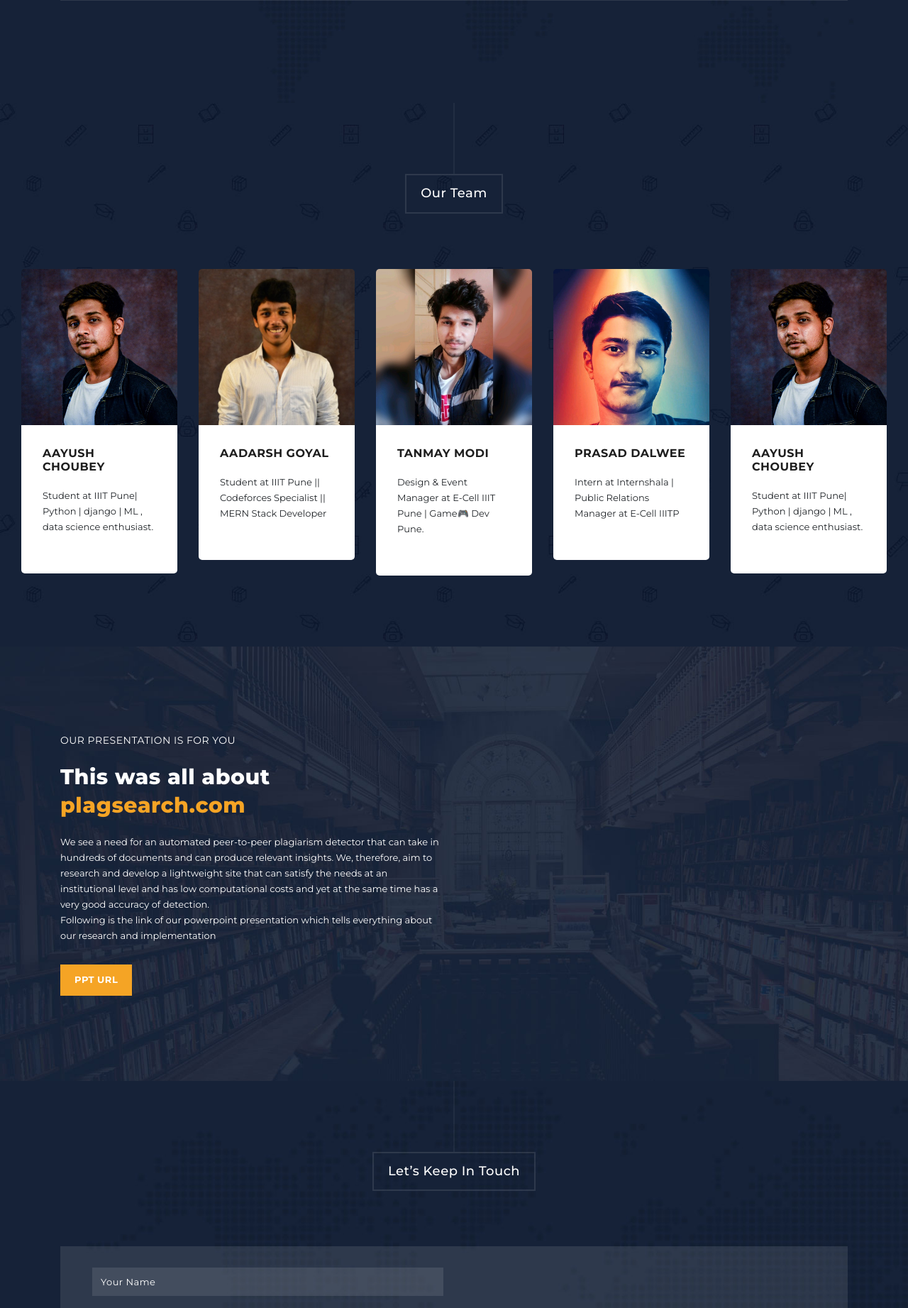
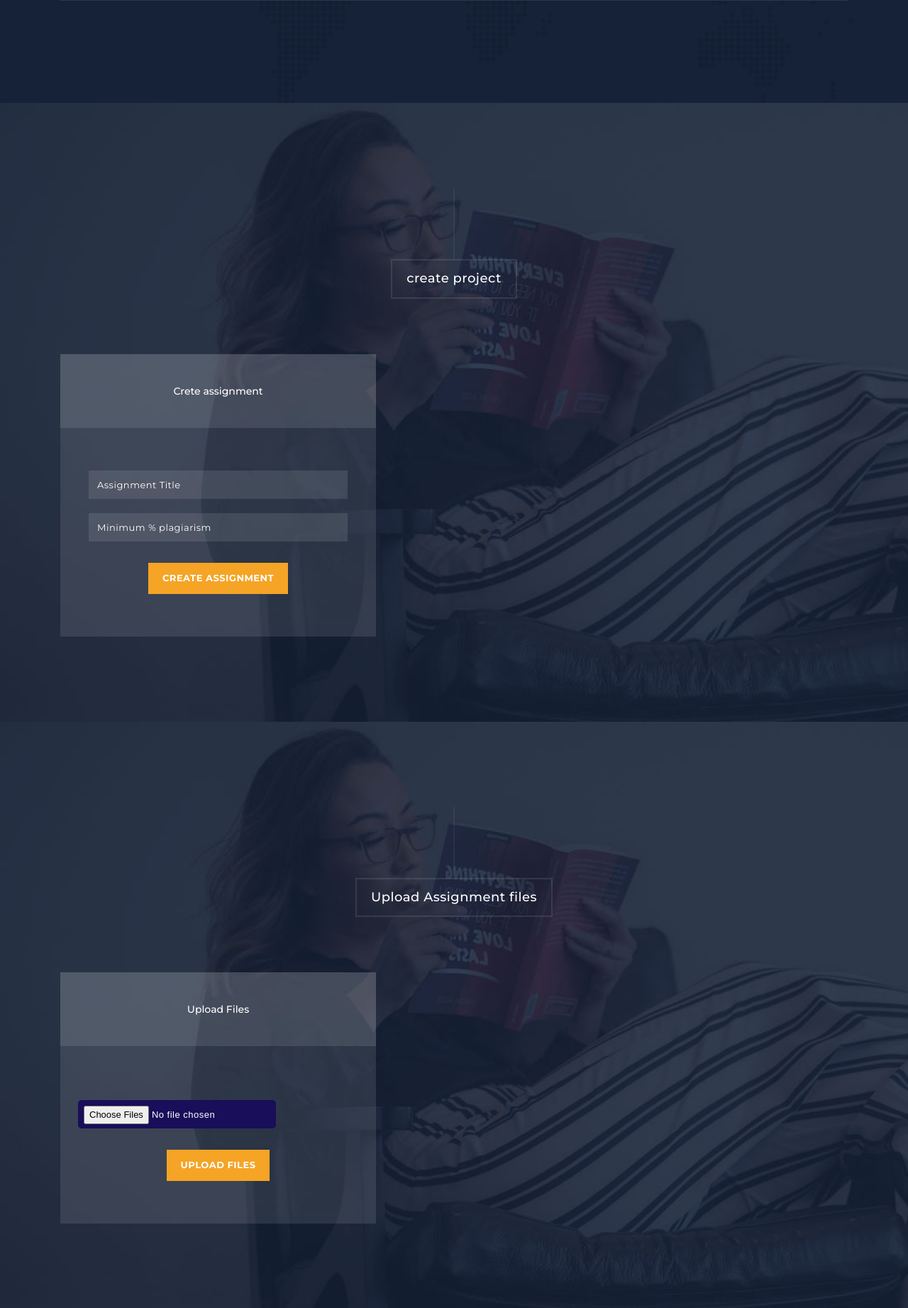
Before and after one commit to Aayush1720/plagDetector, a Django app: page / in a window 1280 px wide. Shown: the part 2837-4680 px from the top of the page at 71% size. Run offline with Django 3.2, Linux system fonts and the light colour scheme; some libraries are stand-ins or nearby versions.

Commit message:
Update home.html

```diff
--- a/templates/plagDetector/home.html
+++ b/templates/plagDetector/home.html
@@ -5,10 +5,7 @@
 
 
 <!-- ***** Main Banner Area Start ***** -->
-  <section class="section main-banner" id="top" data-section="section1"
-
-
-  >
+<section class="section main-banner" id="top" data-section="section1">
   <video autoplay muted loop id="bg-video">
     <source src="static/assets/images/yellow_nodes.mp4" type="video/mp4" />
   </video>
@@ -40,8 +37,10 @@
               <h4><i class="fa fa-pencil"></i>Easy to use</h4>
             </div>
             <div class="content-hide">
-                <p>We provide an aesthetic interface which is easy to use. All you have to do is upload all your files and let the website do the magic.</p>
-                <p class="hidden-sm">Curabitur id eros vehicula, tincidunt libero eu, lobortis mi. In mollis eros a posuere imperdiet.</p>
+              <p>We provide an aesthetic interface which is easy to use. All you have to do is upload all your files and
+                let the website do the magic.</p>
+              <p class="hidden-sm">Curabitur id eros vehicula, tincidunt libero eu, lobortis mi. In mollis eros a
+                posuere imperdiet.</p>
 
             </div>
           </div>
@@ -54,8 +53,10 @@
               <h4><i class="fa fa-graduation-cap"></i>Robust backend</h4>
             </div>
             <div class="content-hide">
-                <p>We use a variety of algorithms and technique to make sure that our results are as accurate as possible.</p>
-                <p class="hidden-sm">Curabitur id eros vehicula, tincidunt libero eu, lobortis mi. In mollis eros a posuere imperdiet.</p>
+              <p>We use a variety of algorithms and technique to make sure that our results are as accurate as possible.
+              </p>
+              <p class="hidden-sm">Curabitur id eros vehicula, tincidunt libero eu, lobortis mi. In mollis eros a
+                posuere imperdiet.</p>
               <div class="scroll-to-section"><a href="#section2">More Info.</a></div>
             </div>
           </div>
@@ -68,9 +69,11 @@
               <h4><i class="fa fa-book"></i>Results</h4>
             </div>
             <div class="content-hide">
-                <p>We provide the result in variety of ways. This includes one to one percentage of plagiarism between the documents , bar graphs and heats maps.
+              <p>We provide the result in variety of ways. This includes one to one percentage of plagiarism between the
+                documents , bar graphs and heats maps.
               </p>
-                <p class="hidden-sm">Curabitur id eros vehicula, tincidunt libero eu, lobortis mi. In mollis eros a posuere imperdiet.</p>
+              <p class="hidden-sm">Curabitur id eros vehicula, tincidunt libero eu, lobortis mi. In mollis eros a
+                posuere imperdiet.</p>
             </div>
           </div>
         </div>
@@ -103,7 +106,14 @@
                 </div>
                 <div class="col-md-6">
                   <h4>Cosine Similarity</h4>
-                    <p>Cosine Similarity is basically used to measure how two documents are similar irrespective of their sizes. A metric is used to measure the similarity between two documents. A metric can consist of strings, arrays and value objects in a coded algorithm. It measures the cosine of the angle between two vectors in a 2D multidimensional space. The main advantage of this method is it can conclude that two documents can be oriented together even if they're far apart because of size irregularities. Like the other techniques stated above, the result value of cosine similarity ranges between 0 and 1. The similarity percentage is less if the cosine angle is big and high when the angle is small.
+                  <p>Cosine Similarity is basically used to measure how two documents are similar irrespective of their
+                    sizes. A metric is used to measure the similarity between two documents. A metric can consist of
+                    strings, arrays and value objects in a coded algorithm. It measures the cosine of the angle between
+                    two vectors in a 2D multidimensional space. The main advantage of this method is it can conclude
+                    that two documents can be oriented together even if they're far apart because of size
+                    irregularities. Like the other techniques stated above, the result value of cosine similarity ranges
+                    between 0 and 1. The similarity percentage is less if the cosine angle is big and high when the
+                    angle is small.
                   </p>
                 </div>
               </div>
@@ -115,7 +125,11 @@
                 </div>
                 <div class="col-md-6">
                   <h4>The Jaccard distance</h4>
-                    <p>The Jaccard distance is also known as Tanimoto coefficient. This measures similarity as the intersection divided by the union of the documents. The Jaccard coefficient compares the sum weight of shared terms to the sum weight of terms that are present in either of the two documents but are not the shared terms. The range of the similarity measure for the Jaccard coefficient is between 0 and 1.
+                  <p>The Jaccard distance is also known as Tanimoto coefficient. This measures similarity as the
+                    intersection divided by the union of the documents. The Jaccard coefficient compares the sum weight
+                    of shared terms to the sum weight of terms that are present in either of the two documents but are
+                    not the shared terms. The range of the similarity measure for the Jaccard coefficient is between 0
+                    and 1.
                   </p>
                 </div>
               </div>
@@ -127,7 +141,13 @@
                 </div>
                 <div class="col-md-6">
                   <h4>longest common substring</h4>
-                    <p>Another Dynamic Programming (DP) approach considered in this proposed similarity detection engine after Levenshtein distance is the longest common substring (LCS) for assuring string similarity without any resulting numerical value. Being a DP implementation, this algorithm has a time complexity of O(nm) where space is utilized more than time. The definition of LCS is simple as it identifies a substring in's 1' and checks for the same in's 2'. The algorithm also has the functionality of keeping track of the substring's maximum length and displaying it on the console.</p>
+                  <p>Another Dynamic Programming (DP) approach considered in this proposed similarity detection engine
+                    after Levenshtein distance is the longest common substring (LCS) for assuring string similarity
+                    without any resulting numerical value. Being a DP implementation, this algorithm has a time
+                    complexity of O(nm) where space is utilized more than time. The definition of LCS is simple as it
+                    identifies a substring in's 1' and checks for the same in's 2'. The algorithm also has the
+                    functionality of keeping track of the substring's maximum length and displaying it on the console.
+                  </p>
                 </div>
               </div>
             </article>
@@ -146,7 +166,7 @@
           <div class="top-content">
             <h6>Register your free account and <em>get immediate</em> access to the plagiarism checker</h6>
           </div>
-            <form method = "POST" id="contact"  action = "{% url 'login' %}">
+          <form method="POST" id="contact" action="{% url 'login' %}">
             {% csrf_token %}
             <div class="row">
               <div class="col-md-12">
@@ -161,7 +181,8 @@
               </div>
               <div class="col-md-12">
                 <fieldset>
-                    <input name="password" type="password" class="form-control" id="phone-number" placeholder="password" required="">
+                  <input name="password" type="password" class="form-control" id="phone-number" placeholder="password"
+                    required="">
                 </fieldset>
               </div>
               <div class="col-md-12">
@@ -173,13 +194,13 @@
           </form>
         </div>
       </div>
-        <div class="col-md-1"><em>  </em> </div>
+      <div class="col-md-1"><em> </em> </div>
       <div class="col-md-5">
         <div class="right-content">
           <div class="top-content">
             <h6>Login into your account and <em>get immediate</em> access to our plagiarism checker</h6>
           </div>
-            <form id="contact" action="{% url 'login' %}" method = "POST">
+          <form id="contact" action="{% url 'login' %}" method="POST">
             {% csrf_token %}
             <div class="row">
 
@@ -190,7 +211,8 @@
               </div>
               <div class="col-md-12">
                 <fieldset>
-                    <input name="password" type="password" class="form-control" id="phone-number" placeholder="password" required="">
+                  <input name="password" type="password" class="form-control" id="phone-number" placeholder="password"
+                    required="">
                 </fieldset>
               </div>
               <div class="col-md-12">
@@ -208,19 +230,24 @@
 </section>
 {% endif %}
 
+<!-- compare form staart -->
+
+
+
 <section class="section contact" data-section="section6">
-    <div class="container" >
-      <div class="d-flex justify-content-center py-1" style="color: rgb(255, 255, 255); background-color: rgb(212, 156, 4);">
+  <div class="container">
+    <div class="d-flex justify-content-center py-1"
+      style="color: rgb(255, 255, 255); background-color: rgb(212, 156, 4);">
       Sameple Test of Plagarism over two text
     </div>
-
-         <!-- compare form staart -->
     <form method="POST" action="/search">
       {% csrf_token %}
       <div class="row">
         <div class="col-sm border pb-3">
           <label for="textarea1">textarea 1</label>
-           <textarea class="form-control" id="textarea1" style="background-color: rgb(9, 44, 71); color: white;" name="text1"  rows="10"></textarea style>
+          <textarea class="form-control" id="textarea1" style="background-color: rgb(9, 44, 71); color: white;"
+            name="text1"
+            rows="10"></textarea style>
          </div>
          <div class="col-sm border" >
            <label for="testarea2">textarea 2</label>
@@ -228,23 +255,112 @@
         </div>
       </div>
       <div class="d-flex justify-content-center py-1">
-         <button onclick="myFunction()" type="submit" class="btn btn-success">Test</button>
+        <button onclick="" type="submit" class="btn btn-success">Test</button>
       </div>
     </form>
-
-
-<script>
-function myFunction() {
-  alert("The cosine similarity of the resuls is {{result}}");
-}
-</script>
 
   </div>
   <br>
 </section>
 
 
-  <section class="section courses" data-section="section4">
+<!-- compare form ends here -->
+
+
+
+
+<!-- this is to added in serated pages starts-->
+
+<section class="section coming-soon" data-section="section4">
+  <div class="container">
+    <div class="section-heading">
+      <h2>create project</h2>
+    </div>
+    <div class="row">
+
+      <div class="col-md-5">
+        <div class="left-content">
+          <div class="top-content">
+            <h6>Crete assignment</h6>
+          </div>
+          <form method="POST" id="contact" action="{% url 'login' %}">
+
+            <div class="row">
+              <div class="col-md-12">
+                <fieldset>
+                  <input name="username" type="text" class="form-control" id="name" placeholder="Assignment Title"
+                    required="true">
+                </fieldset>
+              </div>
+              <div class="col-md-12">
+                <fieldset>
+                  <input name="email" type="number" class="form-control" id="email" placeholder="Minimum % plagiarism"
+                    min="0" max="100" step="0.01" required="true">
+                </fieldset>
+              </div>
+
+              <div class="col-md-12">
+                <fieldset>
+                  <button type="submit" id="form-submit" class="button">Create Assignment</button>
+                </fieldset>
+              </div>
+            </div>
+          </form>
+        </div>
+      </div>
+    </div>
+  </div>
+</section>
+
+<!-- upload assignment files -->
+
+<section class="section coming-soon" data-section="section4">
+  <div class="container">
+    <div class="section-heading">
+      <h2>Upload Assignment files</h2>
+    </div>
+    <div class="row">
+
+      <div class="col-md-5">
+        <div class="left-content">
+          <div class="top-content">
+            <h6>Upload Files</h6>
+          </div>
+          <form method="POST" id="contact" action="{% url 'login' %}">
+
+            <div class="row">
+
+              <fieldset>
+
+                <input type="file" name="document" id="actual-btn" style="background-color: rgb(24, 14, 89);
+                color: white;
+                padding: 0.5rem;
+                font-family: sans-serif;
+                border-radius: 0.3rem;
+                cursor: pointer;
+                margin-top: 1rem;" multiple />
+
+              </fieldset>
+
+              <div class="col-md-12">
+                <fieldset>
+                  <button type="submit" id="form-submit" class="button">Upload Files</button>
+                </fieldset>
+              </div>
+            </div>
+          </form>
+        </div>
+      </div>
+    </div>
+  </div>
+</section>
+
+
+
+
+<!-- this is to added in serated pages end-->
+
+<section class="section courses" data-section="section5">
   <div class="container-fluid">
     <div class="row">
       <div class="col-md-12">
@@ -294,7 +410,7 @@
 </section>
 
 
-  <section class="section video" data-section="section5">
+<section class="section video" data-section="section6">
   <div class="container">
     <div class="row">
       <div class="col-md-6 align-self-center">
@@ -302,9 +418,13 @@
           <span>our presentation is for you</span>
           <h4>This was all about <em> plagsearch.com </em></h4>
           <p>
-              We see a need for an automated peer-to-peer plagiarism detector that can take in hundreds of documents and can produce relevant insights. We, therefore, aim to research and develop a lightweight site that can satisfy the needs at an institutional level and has low computational costs and yet at the same time has a very good accuracy of detection.
+            We see a need for an automated peer-to-peer plagiarism detector that can take in hundreds of documents and
+            can produce relevant insights. We, therefore, aim to research and develop a lightweight site that can
+            satisfy the needs at an institutional level and has low computational costs and yet at the same time has a
+            very good accuracy of detection.
 
-              <br>Following is the link of our powerpoint presentation which tells everything about our research and implementation</p>
+            <br>Following is the link of our powerpoint presentation which tells everything about our research and
+            implementation</p>
           <div class="main-button"><a rel="nofollow" href="https://fb.com/templatemo" target="_parent">PPT URL</a></div>
         </div>
       </div>
@@ -313,7 +433,7 @@
   </div>
 </section>
 
-  <section class="section contact" data-section="section6">
+<section class="section contact" data-section="section7">
   <div class="container">
     <div class="row">
       <div class="col-md-12">
@@ -327,7 +447,7 @@
 
                     Please visit https://templatemo.com/contact page -->
 
-          <form id="contact" action="" method="post" class="center" >
+        <form id="contact" action="" method="post" class="center">
           <div class="row-center">
             <div class="col-md-6">
               <fieldset>
@@ -341,7 +461,8 @@
             </div>
             <div class="col-md-12">
               <fieldset>
-                  <textarea name="message" rows="6" class="form-control" id="message" placeholder="Your message..." required=""></textarea>
+                <textarea name="message" rows="6" class="form-control" id="message" placeholder="Your message..."
+                  required=""></textarea>
               </fieldset>
             </div>
             <div class="col-md-12">
```
Lines whose indentation alone changed are shown as unchanged.
